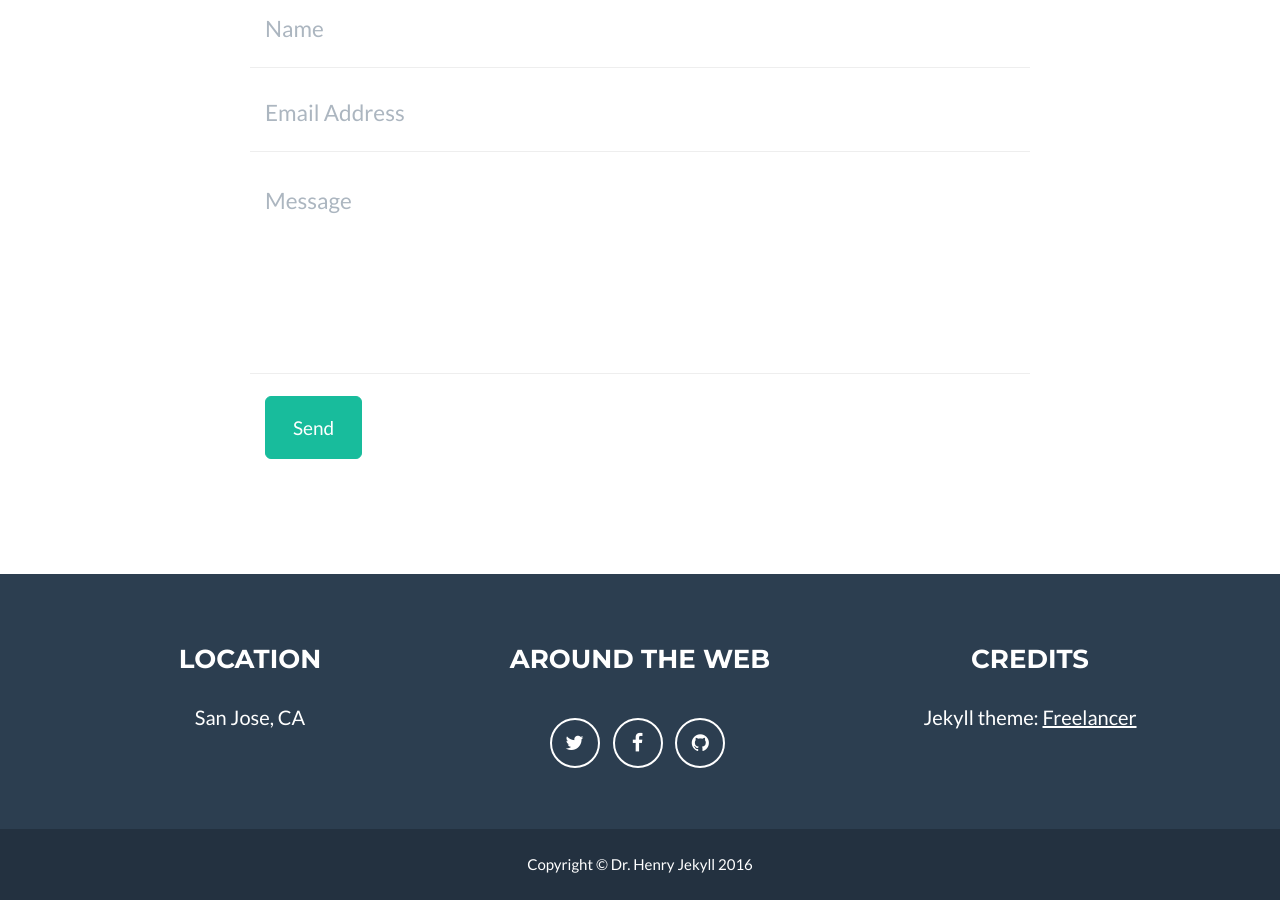
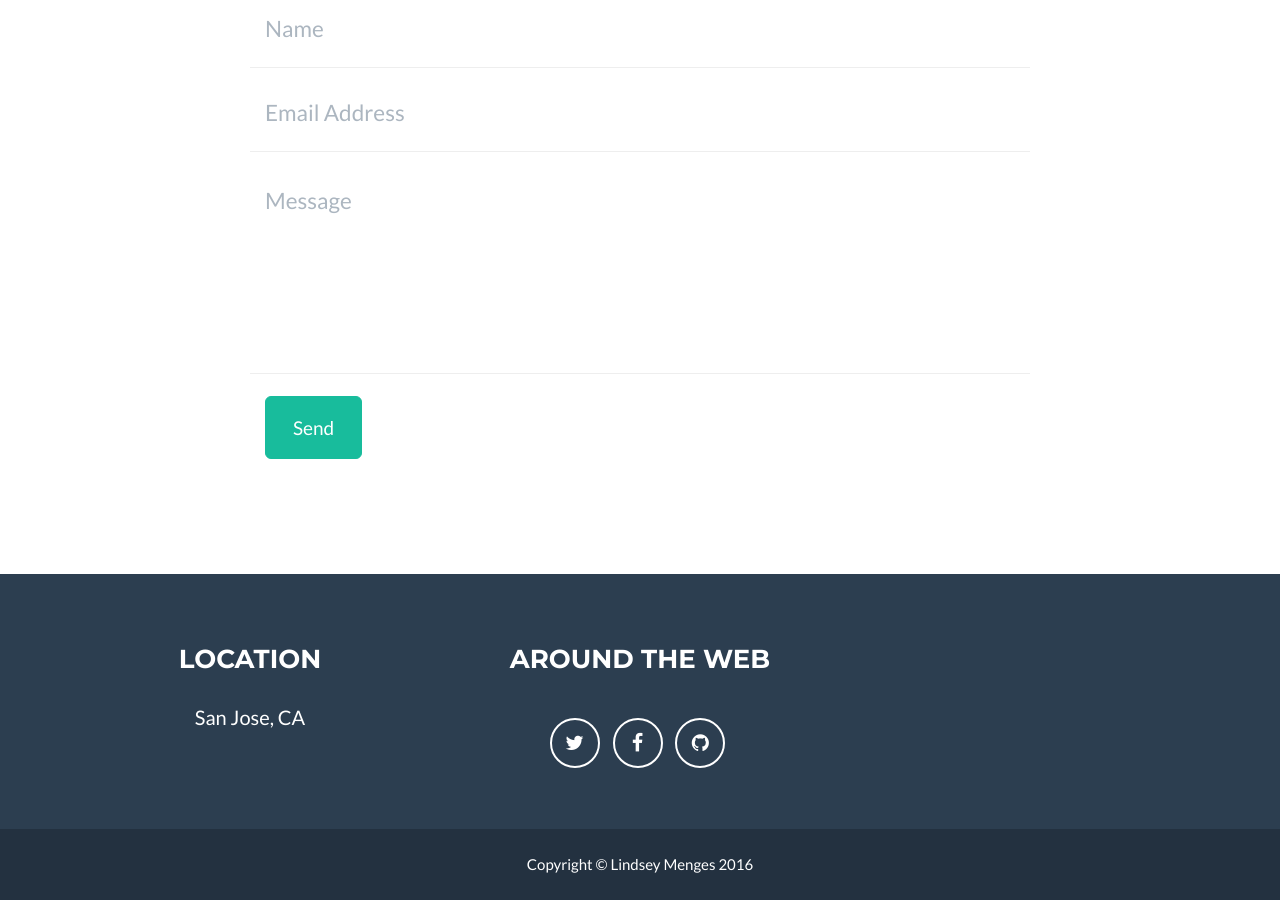
Before and after one commit to lindseymenges/lindseymenges.github.io, a Jekyll site: the page built from index.html, in a window 1280 px wide and 900 px high, scrolled down 2419 px. Built offline with Jekyll 4.4.1, drawn with Linux system fonts in a browser that asks for light colours.

Commit message:
remove junk

```diff
--- a/_config.yml
+++ b/_config.yml
@@ -15,7 +15,7 @@
 
 # Footer settings
 footer:
-  copyright: Dr. Henry Jekyll
+  copyright: Lindsey Menges
   location: Location
   social: Around the Web
   credits: Credits
--- a/_includes/footer.html
+++ b/_includes/footer.html
@@ -21,10 +21,10 @@
 		                    {% endfor %}
                         </ul>
                     </div>
-                    <div class="footer-col col-md-4">
+<!--                     <div class="footer-col col-md-4">
                         <h3>{{ site.footer.credits }}</h3>
                         <p>{{ site.credits }}</p>
-                    </div>
+                    </div> -->
                 </div>
             </div>
         </div>
```
